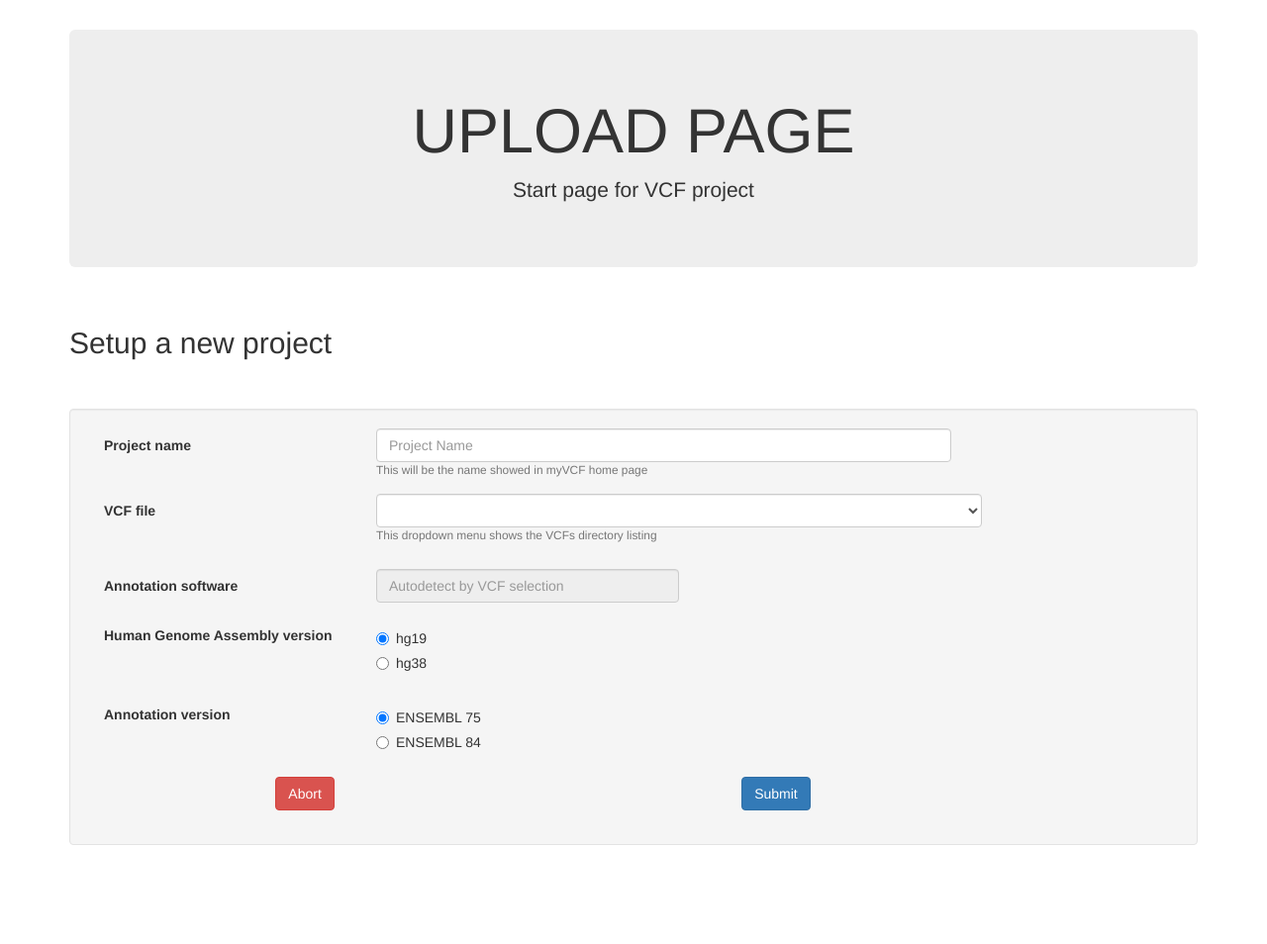
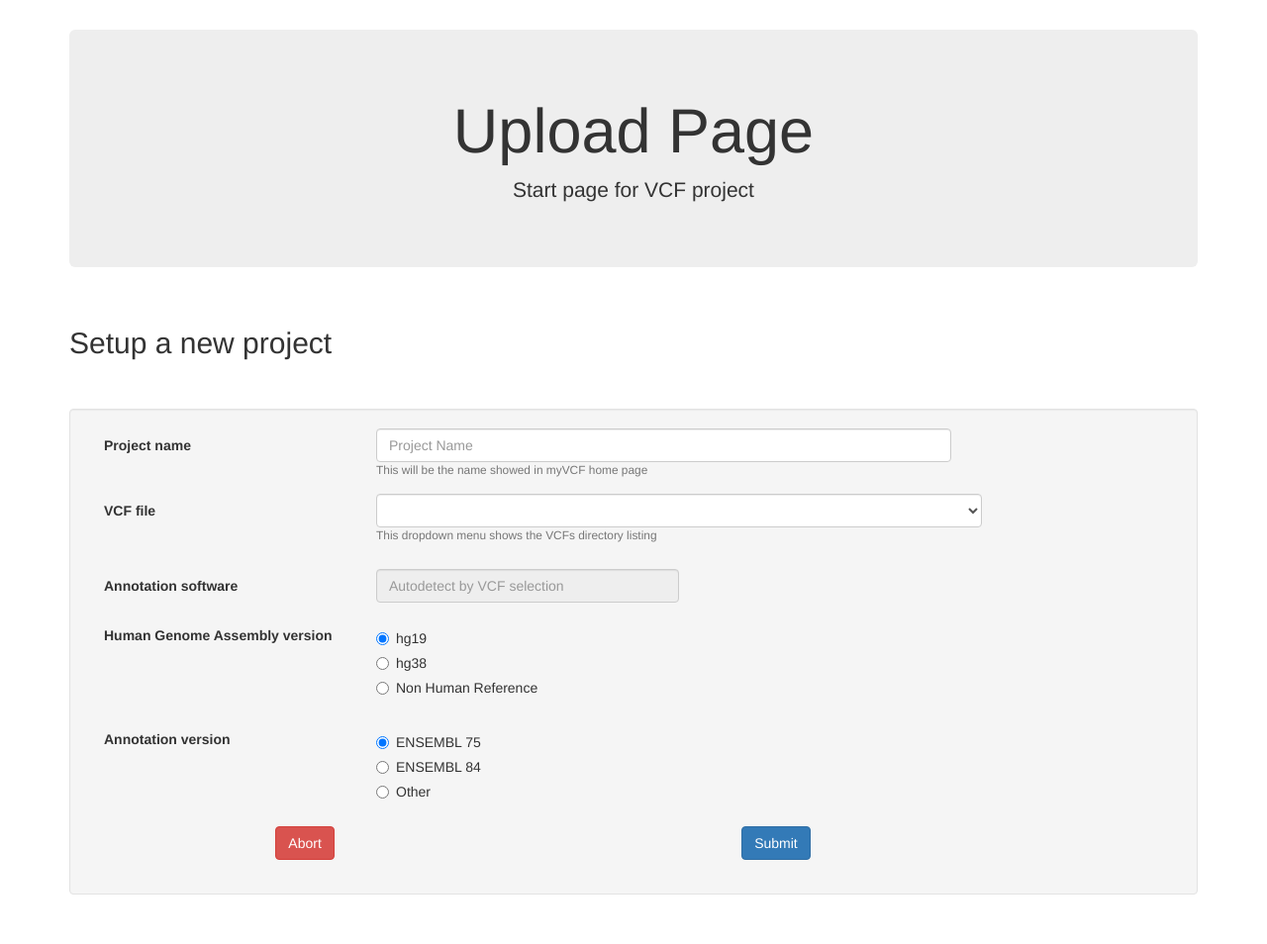
Before and after one commit to apietrelli/myVCF, a Django app: page /upload/ in a window 1280 px wide. Shown: the part 91-1045 px from the top of the page at 99% size. Before the commit the page ends 945 px from the top, so only its background shows below. Run offline with Django 3.2, Linux system fonts and the light colour scheme; data that the repository does not hold is empty; some libraries are stand-ins or nearby versions.

Commit message:
Add "other" annotation and assembly;
 Fix uploading errors using blank form

```diff
--- a/myVCF_django/views.py
+++ b/myVCF_django/views.py
@@ -141,13 +141,16 @@ def preprocessing_vcf(request):
         # VEP = CSQ field
         elif ( (annovar_field or annovar_exonic_field or annovar_genesymbol_field) not in vcf_handler.infos.keys()) and (vep_field not in vcf_handler.infos.keys()):
             msg = "This VCF is not annotated with Annovar or VEP software<br>" \
-                  "Please follow the manual to make a VCF suitable for myVCF!!"
+                  "The system consider this VCF as non-human file" \
+                  "Please follow the manual to make a human VCF suitable for myVCF, if the reference is human!!"
+            valid = True
+            annotation = "other"
             return valid, msg, annotation
 
         else:
             if annovar_field in vcf_handler.infos.keys():
                 annotation="annovar"
-            if vep_field in vcf_handler.infos.keys():
+            elif vep_field in vcf_handler.infos.keys():
                 annotation="vep"
 
         valid = True
--- a/templates/upload.html
+++ b/templates/upload.html
@@ -66,6 +66,7 @@ $(document).ready(function() {
                 // console.log("Check");
                 // Hide valid message if any
                 $("#validMsg_vcf_name").hide();
+                $("#warnMsg_vcf_name").hide();
                 $("#sw_annotation").val("None");
                 // Update the message
                 msg
@@ -73,7 +74,11 @@ $(document).ready(function() {
                     : data.bv.updateMessage('vcf_name', 'remote', 'The VCF is not valid');
             }
     })
+
     .on('success.field.bv', function(e, data) {
+            if (data.bv.getInvalidFields().length > 0) {    // There is invalid field
+                data.bv.disableSubmitButtons(true);
+            };
             var validator = data.validator,
                 field  = data.field,   // Get the field name
                 $field = data.element
@@ -81,14 +86,46 @@ $(document).ready(function() {
             if (field === 'vcf_name' && validator === 'remote') {
                 var msg = data.result.msg_validate;
                 var annotation = data.result.annotation;
+                $("#sw_annotation").val(annotation);
+                $("#warnMsg_vcf_name").hide();
                 // console.log("Check");
                 // Show a valid message
+                if (annotation != "other"){
+                    $("#validMsg_vcf_name").html("<p>The VCF is good! <br> Annotation system: "+ annotation + "</p>");
+                    var radios_assembly = document.getElementsByName("assembly_version");
+                    // Enable assembly fields
+                    for (var i=0, iLen=radios_assembly.length; i<iLen; i++) {
+                        radios_assembly[i].disabled = false;
+                    }
+                    // Enable transcript annotation fields
+                    var radios_tx = document.getElementsByName("annotation_version");
+                    for (var i=0, iLen=radios_tx.length; i<iLen; i++) {
+                        radios_tx[i].disabled = false;
+                    }
+                    radios_tx[2].disable = true
+                    radios_assembly[2].disable = true
+                }
+                else{
                     $("#validMsg_vcf_name").html("<p>The VCF is good!<br> Annotation system: "+ annotation + "</p>");
+                    $("#warnMsg_vcf_name").show();
+                    $("#warnMsg_vcf_name").html("<p>The VCF does not contain any annotation or is a non-human reference</p>");
+                    var radios_assembly = document.getElementsByName("assembly_version");
+                    radios_assembly[2].checked = true;
+                    // Disable assembly fields
+                    for (var i=0, iLen=radios_assembly.length; i<iLen; i++) {
+                        radios_assembly[i].disabled = true;
+                    }
+                    // Disable transcript annotation fields
+                    var radios_tx = document.getElementsByName("annotation_version");
+                    radios_tx[2].checked = true;
+                    for (var i=0, iLen=radios_tx.length; i<iLen; i++) {
+                        radios_tx[i].disabled = true;
+                    }
+
+                }
             $("#validMsg_vcf_name").show();
-                $("#sw_annotation").val(annotation);
             }
     })
-
     .bootstrapValidator({
         excluded: ':disabled',
         feedbackIcons: {
@@ -129,9 +166,14 @@ $(document).ready(function() {
                         data : {'csrfmiddlewaretoken': '{{ csrf_token }}'},
                         message: 'The VCF is not suitable for loading'
                     }
-                    }
                 } /* <&#45;&#45; removed comma */
             } /* added closing brace */
+        }
+    })
+    .on('success.form.bv', function(e) {
+        var btn = $('#upload_button[data-loading-text]');
+        btn.button('loading');
+        waitingDialog.show('Saving VCF...', {progressType: 'success'})
     });
 });
 
@@ -161,7 +203,7 @@ $(document).ready(function() {
         <h3 class="text-muted">myVCF</h3>
     </div>
     <div class="jumbotron">
-        <h1>UPLOAD PAGE</h1>
+        <h1>Upload Page</h1>
         <p class="lead">Start page for VCF project</p>
     </div>
     <div class="row marketing">
@@ -186,6 +228,7 @@ $(document).ready(function() {
                     <select class="form-control" name="vcf_name" id="vcf_name"></select>
                     <small class="text-muted">This dropdown menu shows the VCFs directory listing</small>
                     <small class="help-block validMessage" data-field="vcf_name" id="validMsg_vcf_name"></small>
+                    <small class="text-warning" data-field="vcf_name" id="warnMsg_vcf_name"></small>
                 </div>
             </div>
 
@@ -214,6 +257,12 @@ $(document).ready(function() {
                             hg38
                         </label>
                     </div>
+                    <div class="radio">
+                        <label>
+                            <input type="radio" name="assembly_version" id="assVersion_gridRadios3" value="other">
+                            Non Human Reference
+                        </label>
+                    </div>
                 </div>
             </div>
             <!--Transcript reference-->
@@ -232,6 +281,12 @@ $(document).ready(function() {
                             ENSEMBL 84
                         </label>
                     </div>
+                    <div class="radio">
+                        <label>
+                            <input type="radio" name="annotation_version" id="ensAnnotation_gridRadios3" value="84">
+                            Other
+                        </label>
+                    </div>
                 </div>
             </div>
             <div class="form-group row">
@@ -241,8 +296,8 @@ $(document).ready(function() {
                 <div class="col-md-offset-3 col-md-2">
                     <button id="upload_button" type="submit"
                             class="btn btn-primary"
-                            data-loading-text="<span class='glyphicon glyphicon-refresh'></span> Uploading..."
-                            onclick="waitingDialog.show('Saving VCF...', {progressType: 'success'})">
+                            data-loading-text="<span class='glyphicon glyphicon-refresh'></span> Uploading...">
+                            <!--onclick="waitingDialog.show('Saving VCF...', {progressType: 'success'})">-->
                         Submit
                     </button>
                 </div>
@@ -256,12 +311,6 @@ $(document).ready(function() {
 </html>
 {% block js %}
 <script>
-$('#upload_button[data-loading-text]')
-    .on('click', function () {
-        var btn = $(this)
-        btn.button('loading')
-    });
-
 var waitingDialog = waitingDialog || (function ($) {
     'use strict';
 
```
Lines whose indentation alone changed are shown as unchanged.
